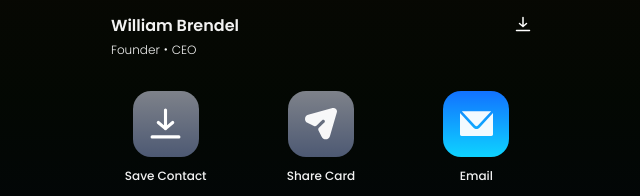
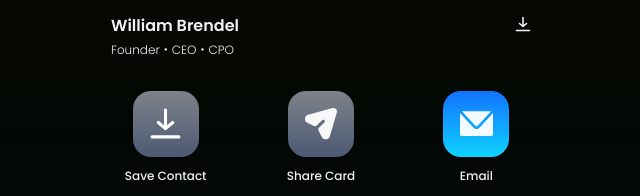
Before and after one commit to Crossroads-Lab/ContactCard, a plain HTML site: page will/index3.html in a window 1280 px wide. Shown: the part 301-497 px from the top of the page, 319-959 px from the left. Drawn offline with Linux system fonts and the light colour scheme; a web font is replaced by a local one.

Commit message:
pierrick

```diff
--- a/will/index3.html
+++ b/will/index3.html
@@ -44,7 +44,7 @@
         <div>
           <b>William Brendel</b>
           <span>
-            Founder・CEO
+            Founder・CEO・CPO
           </span>
         </div>
         <a class="button" href="./assets/contact.vcf" download>
```
